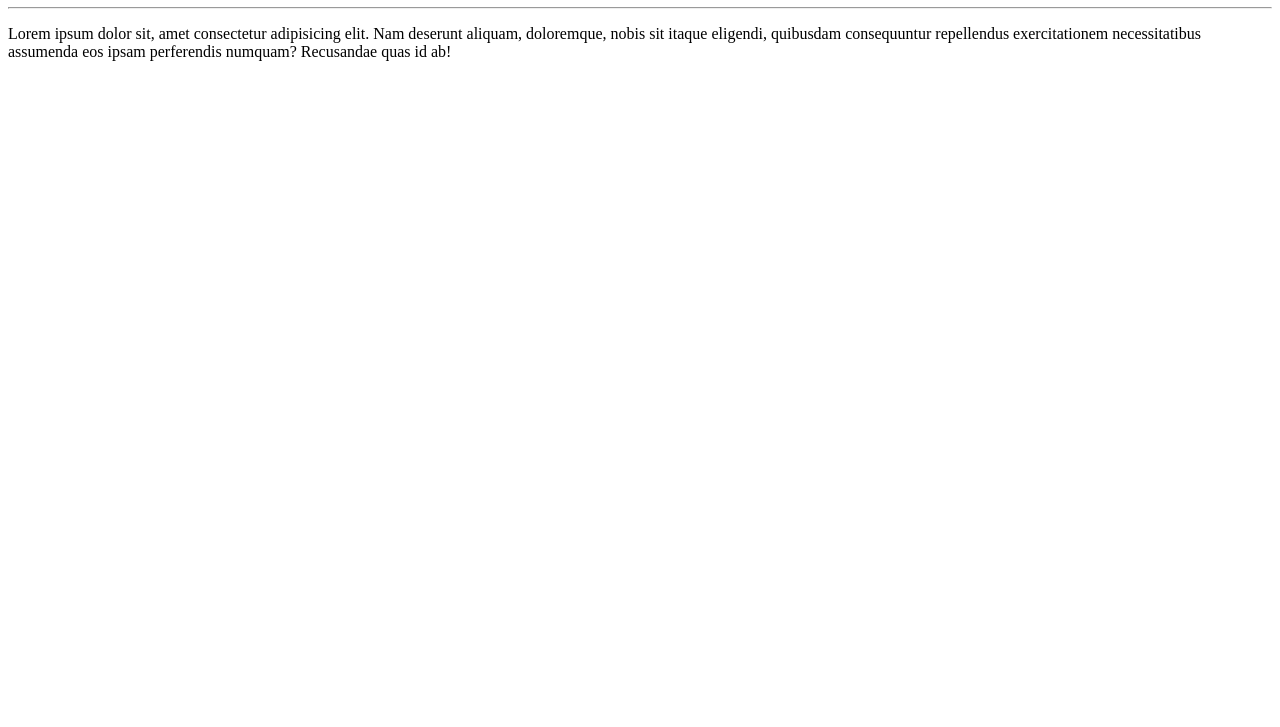
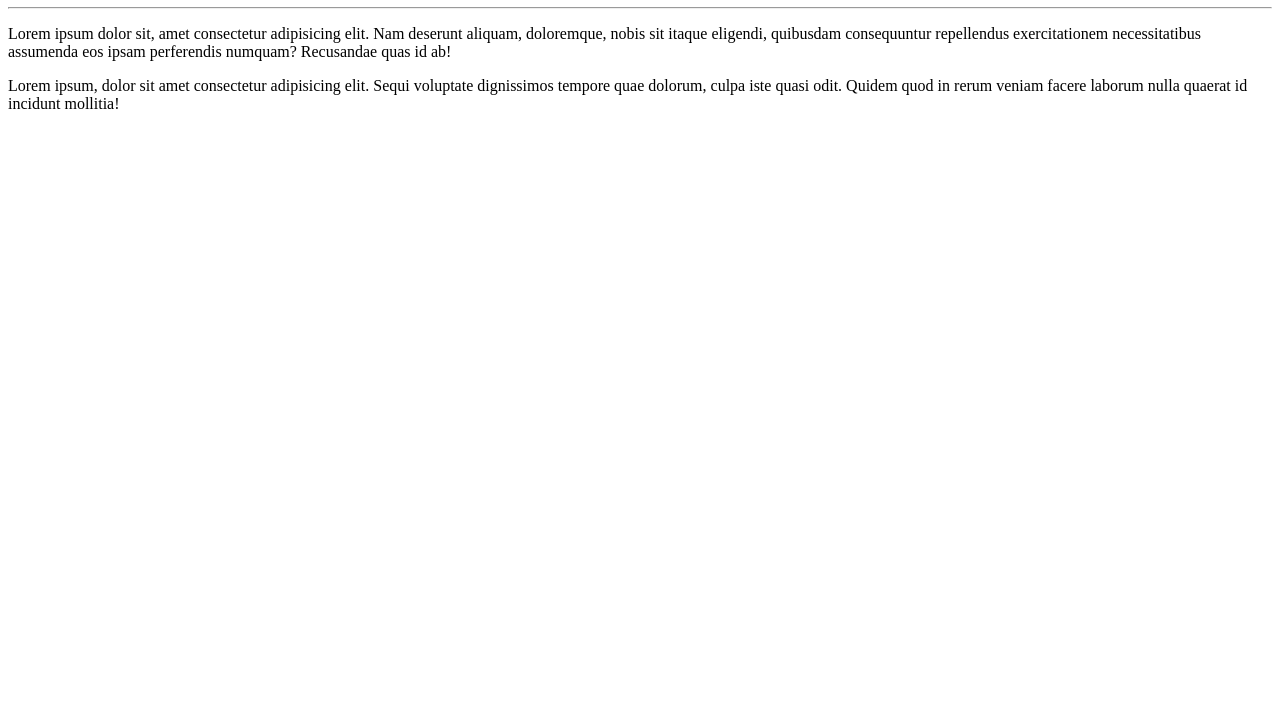
Before and after one commit to Vinicius-Nobre-Soares/Ola-Mundo, a plain HTML site: page site-exemplo/index.html in a window 1280 px wide. Shown: the part 73-800 px from the top of the page. Drawn offline with Linux system fonts and the light colour scheme.

Commit message:
adicionei um paragrafo

```diff
--- a/site-exemplo/index.html
+++ b/site-exemplo/index.html
@@ -9,5 +9,6 @@
     <h1>Olá,Mundo!</h1>
     <hr>
     <P>Lorem ipsum dolor sit, amet consectetur adipisicing elit. Nam deserunt aliquam, doloremque, nobis sit itaque eligendi, quibusdam consequuntur repellendus exercitationem necessitatibus assumenda eos ipsam perferendis numquam? Recusandae quas id ab!</P>
+    <p>Lorem ipsum, dolor sit amet consectetur adipisicing elit. Sequi voluptate dignissimos tempore quae dolorum, culpa iste quasi odit. Quidem quod in rerum veniam facere laborum nulla quaerat id incidunt mollitia!</p>
 </body>
 </html>
```
